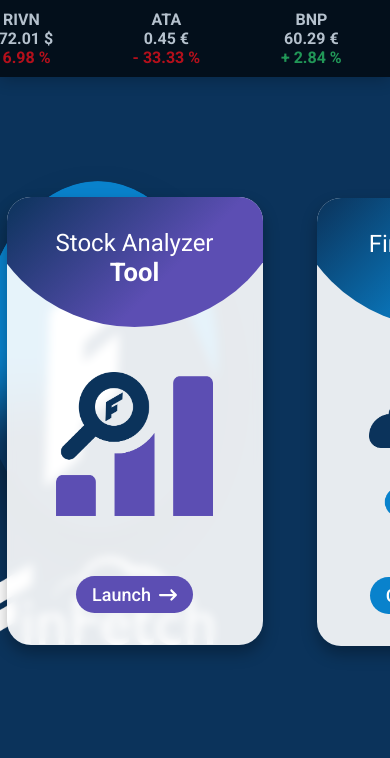
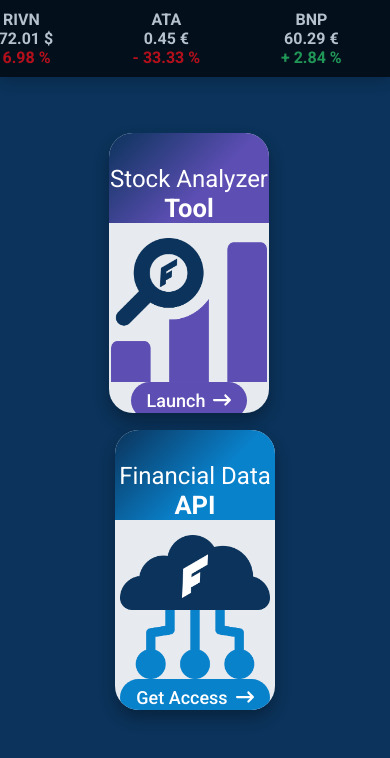
Before and after one commit to dnitecki/finfetch-ui, a React (Create React App) app: page / in a window 390 px wide. Shown: the top 758 px of the page. Built offline with nearby package versions, Linux system fonts and the light colour scheme.

Commit message:
more mobile styles

```diff
--- a/src/app.scss
+++ b/src/app.scss
@@ -206,7 +206,30 @@ html:focus-within {
   stroke-dashoffset: 48;
   animation: stroke 0.3s cubic-bezier(0.65, 0, 0.45, 1) 0.8s forwards;
 }
-
+@keyframes flip {
+  0% {
+    transform: rotateX(0);
+  }
+  50% {
+    transform: rotateX(720deg);
+  }
+  100% {
+    transform: rotateX(1080deg);
+  }
+}
+@keyframes bounce {
+  0% {
+    transform: translateY(100px);
+    opacity: 0;
+  }
+  40% {
+    transform: translateY(-50px);
+    opacity: 1;
+  }
+  100% {
+    transform: translateY(0);
+  }
+}
 @keyframes stroke {
   100% {
     stroke-dashoffset: 0;
--- a/src/apps/finfetch-api/Home.scss
+++ b/src/apps/finfetch-api/Home.scss
@@ -1,9 +1,11 @@
 .app-api {
   background-color: #fff;
-  height: 100vh;
-  width: 100vw;
+  height: 100%;
+  width: 100%;
+  overflow: -moz-hidden-unscrollable;
 }
 .app-api-container {
   display: flex;
   transition: all ease 0.2s;
+  overflow: none;
 }
--- a/src/apps/finfetch-api/pages/documentation/Documentation.scss
+++ b/src/apps/finfetch-api/pages/documentation/Documentation.scss
@@ -327,7 +327,12 @@
   }
   #documentation-register-icon {
     opacity: 1;
+    animation: bounce 1.5s ease;
     transform: none;
+  }
+  .key-icon {
+    transform-style: preserve-3d;
+    animation: flip 1.3s linear;
   }
   .documentation-content {
     width: 100%;
@@ -398,12 +403,12 @@
   .hidden {
     opacity: 0;
     transition: all 1s;
-    transform: translateX(-20%);
-    filter: blur(5px);
+    // transform: translateY(10px);
+    // filter: blur(5px);
   }
   .reveal {
     opacity: 1;
-    transform: translateX(0);
-    filter: blur(0);
+    // transform: translateY(0);
+    // filter: blur(0);
   }
 }
--- a/src/pages/landingPage/LandingPage.scss
+++ b/src/pages/landingPage/LandingPage.scss
@@ -224,3 +224,35 @@
 .screen-off {
   opacity: 0;
 }
+@media all and (max-width: 600px) {
+  .landingPage {
+    background: #0b335b;
+  }
+  .landingPage-container {
+    justify-content: center;
+  }
+  .landingPage-apps {
+    width: 100%;
+  }
+  #landingPage-api {
+    display: none;
+  }
+  #landingPage-dashboard {
+    display: none;
+  }
+  #landingPage-main {
+    display: none;
+  }
+  .landingPage-card-container {
+    flex-direction: column;
+    row-gap: 1rem;
+    column-gap: 0;
+  }
+  .landingPage-card {
+    height: 17.5rem;
+    width: 10rem;
+  }
+  .landingPage-text {
+    display: none;
+  }
+}
```
